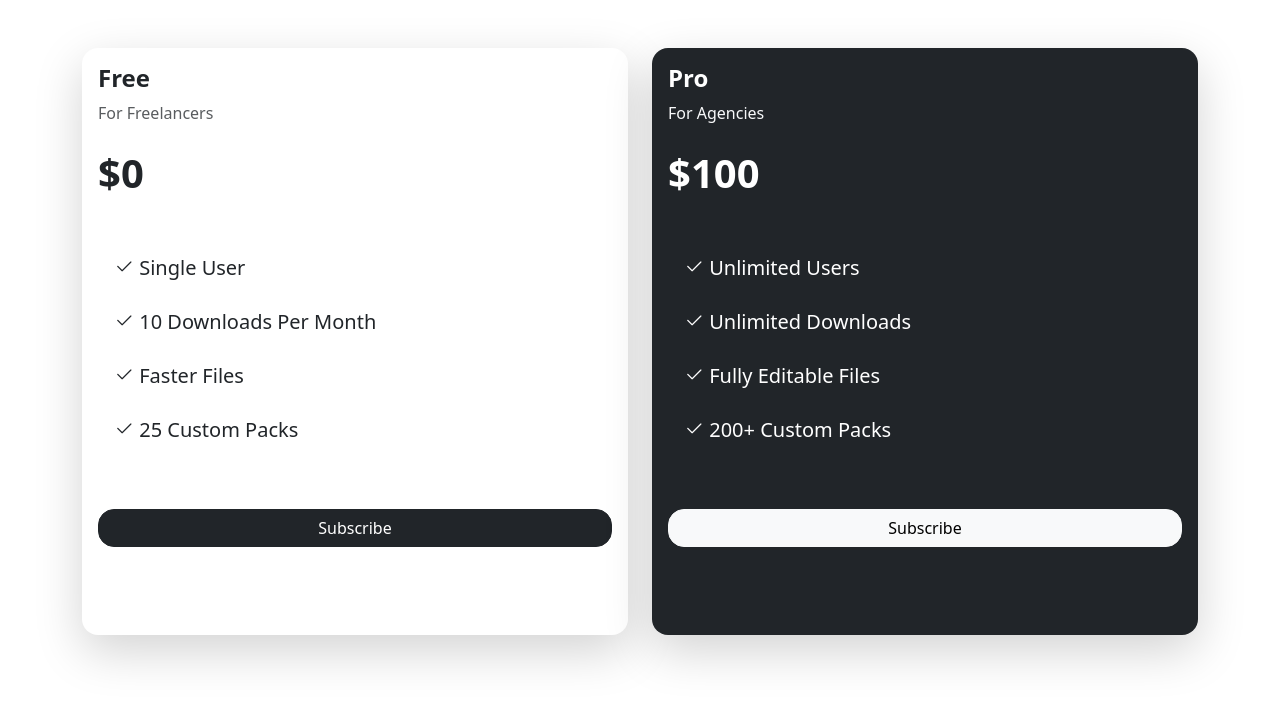
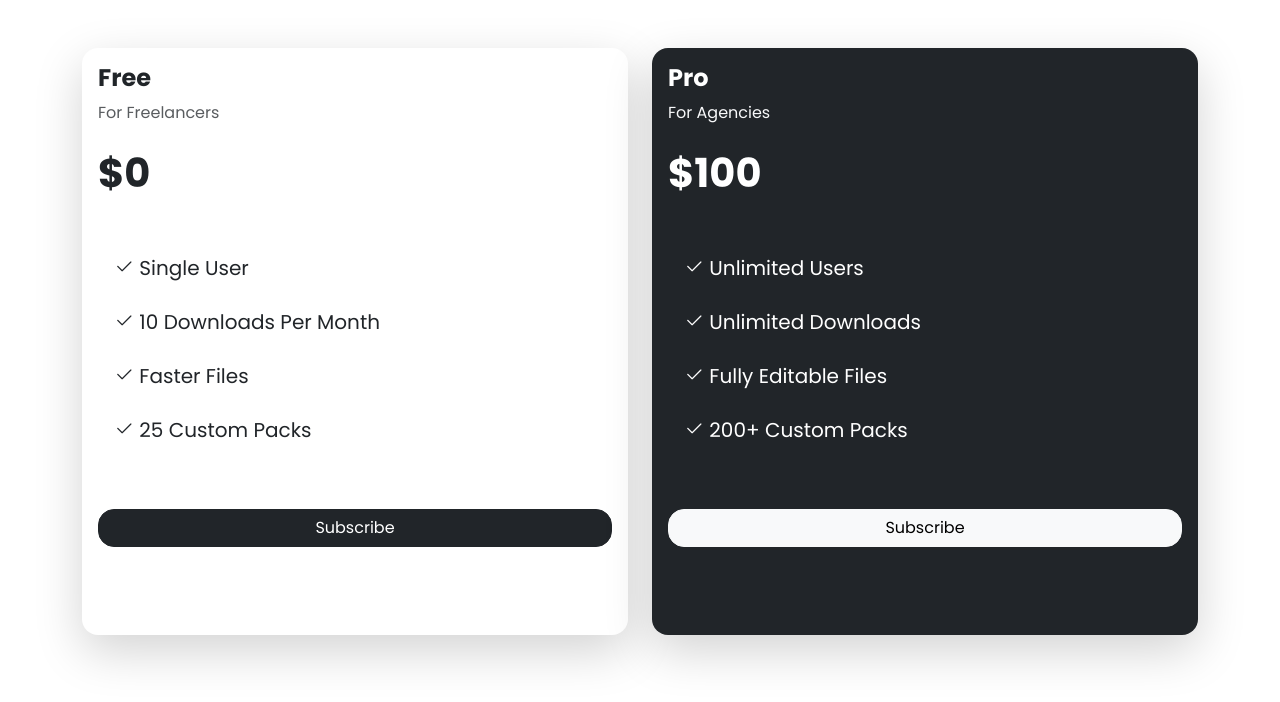
Before and after one commit to palegret/udemy-bootstrap-5-from-scratch, a plain HTML site: page mini-projects/pricing-cards/index.html in a window 1280 px wide. Drawn offline with nearby package versions, Linux system fonts and the light colour scheme.

Commit message:
Fix mini-project stylesheet URLs

```diff
--- a/mini-projects/pricing-cards/index.html
+++ b/mini-projects/pricing-cards/index.html
@@ -13,7 +13,7 @@
       rel="stylesheet"
       href="https://cdn.jsdelivr.net/npm/bootstrap-icons@1.13.1/font/bootstrap-icons.min.css" />
     <link rel="stylesheet" href="assets/css/bootstrap.min.css" />
-    <link rel="stylesheet" href="css/style.css" />
+    <link rel="stylesheet" href="css/styles.css" />
     <title>Pricing Cards</title>
   </head>
   <body>
```
Also changed, not shown: mini-projects/ratings-component/index.html (+1 -1 lines), mini-projects/user-list/index.html (+1 -1 lines).
